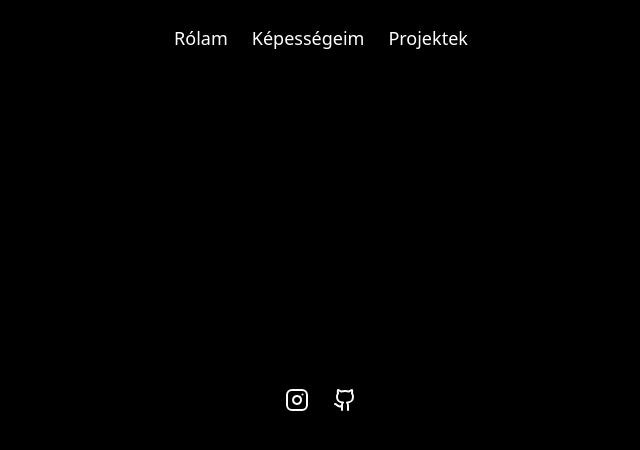
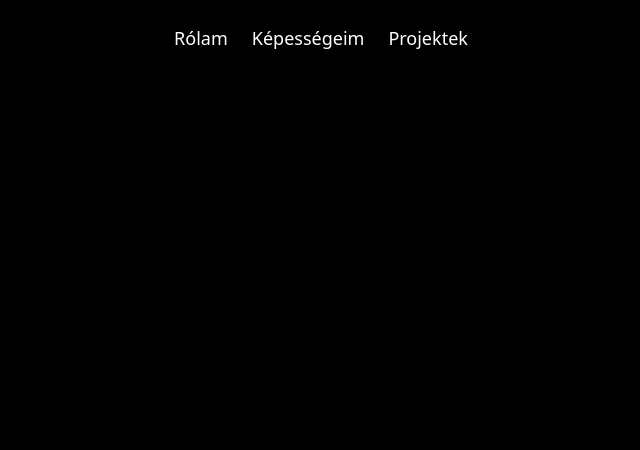
Before and after one commit to hrvth-dev/portfolio, a React (Create React App) app: page / in a window 1280 px wide. Shown: the top 450 px of the page, without its empty margins (319-959 px from the left). Built offline with nearby package versions, Linux system fonts and the light colour scheme.

Commit message:
Változtatások.

```diff
--- a/src/components/Header.jsx
+++ b/src/components/Header.jsx
@@ -1,12 +1,12 @@
-import React, {useState, useEffect} from "react";
+import React, { useState, useEffect } from "react";
 
-function Header(){
+function Header() {
 
   const [isScrolled, setIsScrolled] = useState(false);
 
   useEffect(() => {
     const handleScroll = () => {
-      setIsScrolled(window.scrollY > 10);
+      setIsScrolled(window.scrollY > 50);
     };
 
     window.addEventListener("scroll", handleScroll);
@@ -16,16 +16,17 @@ function Header(){
   }, []);
 
 
-return(
+  return (
     <>
       <header
-      className={`fixed w-full z-50 transition-all duration-300  ${
-        isScrolled ? " backdrop-blur-md shadow-lg" : "bg-transparent"
+        className={`w-full z-50 transition-all duration-300  ${isScrolled ? "fixed backdrop-blur-md shadow-lg" : "bg-transparent"
           }`}
       >
-      <div className="container mx-auto px-4 flex items-center justify-center h-16">
+
+        <div className="mx-auto px-4 flex items-center justify-center h-16">
 
           <nav className="space-x-6 mt-3">
+
             <a
               href="#about"
               className="text-white hover:text-gray-300 transition duration-300 text-lg"
@@ -33,13 +34,13 @@ return(
               Rólam
             </a>
             <a
-            href="#projects"
+              href="#skills"
               className="text-white hover:text-gray-300 transition duration-300 text-lg"
             >
               Képességeim
             </a>
             <a
-            href="#contact"
+              href="#projects"
               className="text-white hover:text-gray-300 transition duration-300 text-lg"
             >
               Projektek
@@ -47,19 +48,6 @@ return(
           </nav>
         </div>
       </header>
-
-      <section className="flex justify-center items-center h-screen">
-
-      <a href="https://instagram.com/hrvth_d4vid/" target='_blank' className='text-white m-3'>
-          <svg xmlns="http://www.w3.org/2000/svg" width="24" height="24" viewBox="0 0 24 24" fill="none" stroke="currentColor" stroke-width="2" stroke-linecap="round" stroke-linejoin="round" class="lucide lucide-instagram"><rect width="20" height="20" x="2" y="2" rx="5" ry="5" /><path d="M16 11.37A4 4 0 1 1 12.63 8 4 4 0 0 1 16 11.37z" /><line x1="17.5" x2="17.51" y1="6.5" y2="6.5" /></svg>
-        </a>
-        <a href='https://github.com/hrvth-dev' target='_blank' className='text-white m-3'>
-          <svg xmlns="http://www.w3.org/2000/svg" width="24" height="24" viewBox="0 0 24 24" fill="none" stroke="currentColor" stroke-width="2" stroke-linecap="round" stroke-linejoin="round" class="lucide lucide-github"><path d="M15 22v-4a4.8 4.8 0 0 0-1-3.5c3 0 6-2 6-5.5.08-1.25-.27-2.48-1-3.5.28-1.15.28-2.35 0-3.5 0 0-1 0-3 1.5-2.64-.5-5.36-.5-8 0C6 2 5 2 5 2c-.3 1.15-.3 2.35 0 3.5A5.403 5.403 0 0 0 4 9c0 3.5 3 5.5 6 5.5-.39.49-.68 1.05-.85 1.65-.17.6-.22 1.23-.15 1.85v4" /><path d="M9 18c-4.51 2-5-2-7-2" /></svg>
-        </a>
-
-
-      </section>
-
     </>
 
 
```
Lines whose indentation alone changed are shown as unchanged.
